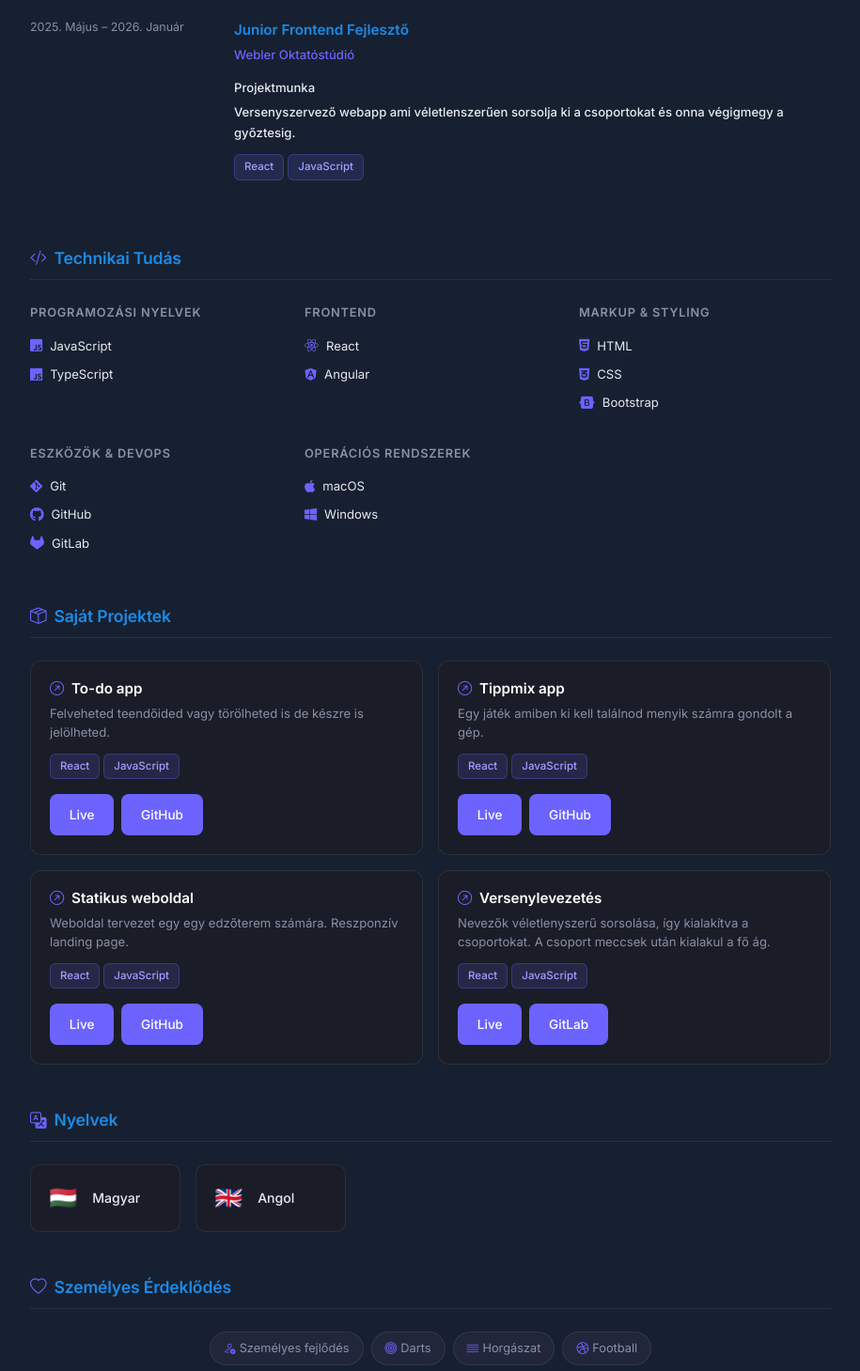
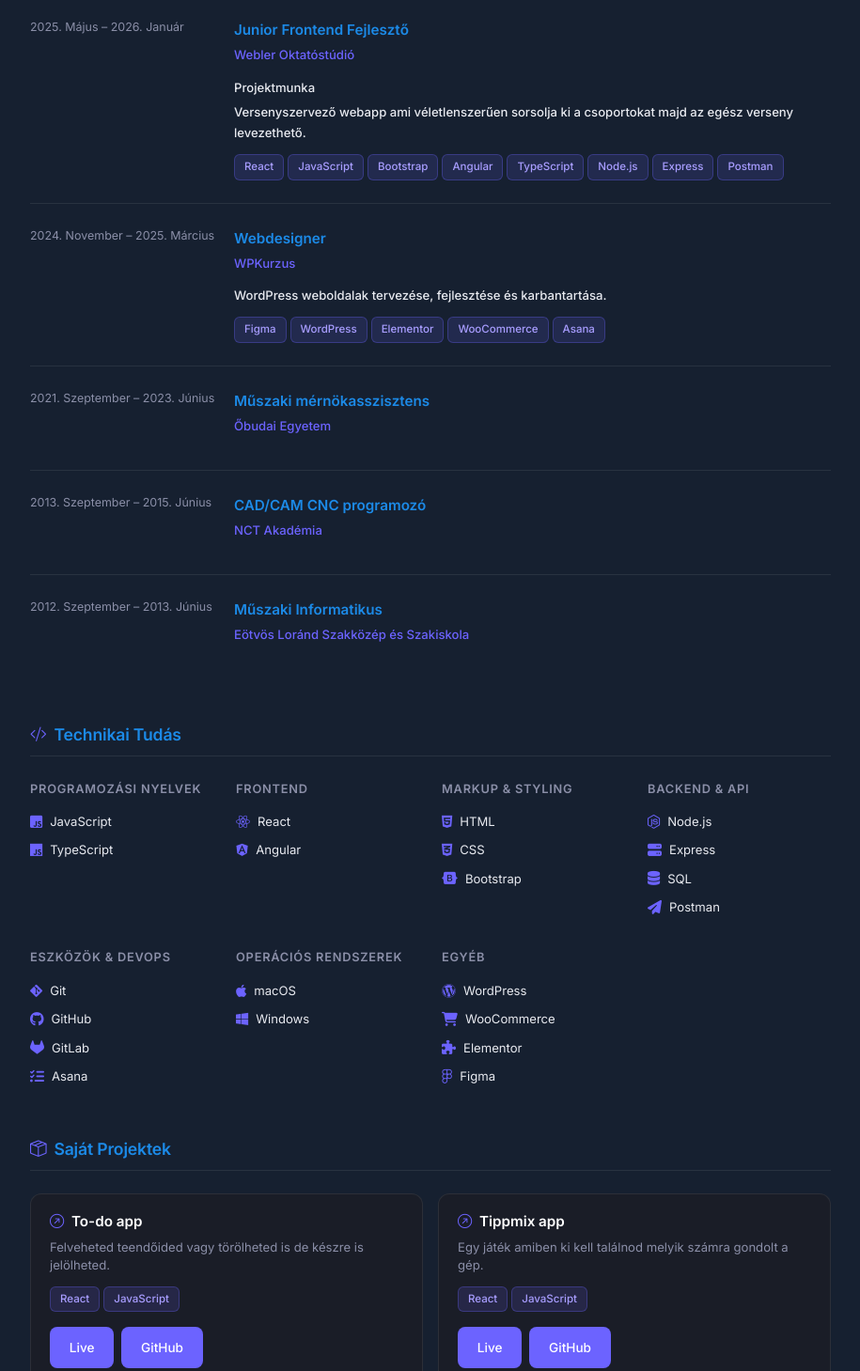
Before and after one commit to Pitykee/portfolio, a plain HTML site: page index.html in a window 1280 px wide. Shown: the part 626-2085 px from the top of the page at 94% size, without its empty margins (182-1097 px from the left). Drawn offline with nearby package versions, Linux system fonts and the light colour scheme.

Commit message:
expansion

```diff
--- a/index.html
+++ b/index.html
@@ -79,12 +79,12 @@
               Junior Frontend Fejlesztő | Webdesigner
             </p>
             <p class="hero-desc mb-3">
-              Szeretek alkotni és olyan dolgokon dolgozni, amik értéket
-              teremtenek. Folyamatosan fejlesztem magam, nyitott vagyok az új
-              dolgokra, és jól érzem magam olyan helyzetekben, ahol van kihívás,
-              gondolkodni kell és problémákat megoldani. A sport sokat adott
-              nekem, megtanultam csapatban együtt dolgozni, de ha kell, önállóan
-              is helytállok.
+              IT-s területen keresek lehetőséget, ahol a technikai tudásomat,
+              precíz, problémaközpontú gondolkodásomat és korábbi műszaki/CAD
+              hátteremet kamatoztathatom. Folyamatosan fejlesztem magam, nyitott
+              vagyok új technológiákra. A versenysport évei megtanítottak
+              csapatban dolgozni, célra fókuszáltan, kitartóan, de önállóan is
+              helytállok.
             </p>
 
             <!-- Contacts -->
@@ -159,11 +159,73 @@
               <p class="mb-1 timeline-text">Projektmunka</p>
               <p class="timeline-text">
                 Versenyszervező webapp ami véletlenszerűen sorsolja ki a
-                csoportokat és onna végigmegy a győztesig.
+                csoportokat majd az egész verseny levezethető.
               </p>
               <div class="d-flex flex-wrap gap-1 mt-2">
-                <span class="tag">React</span
-                ><span class="tag">JavaScript</span>
+                <span class="tag">React</span>
+                <span class="tag">JavaScript</span>
+                <span class="tag">Bootstrap</span>
+                <span class="tag">Angular</span>
+                <span class="tag">TypeScript</span>
+                <span class="tag">Node.js</span>
+                <span class="tag">Express</span>
+                <span class="tag">Postman</span>
+              </div>
+            </div>
+          </div>
+        </div>
+        <div class="timeline-item">
+          <div class="row g-3">
+            <div class="col-md-3">
+              <div class="timeline-date">2024. November – 2025. Március</div>
+            </div>
+            <div class="col-md-9">
+              <div class="timeline-role">Webdesigner</div>
+              <div class="timeline-company">WPKurzus</div>
+              <p class="timeline-text">
+                WordPress weboldalak tervezése, fejlesztése és karbantartása.
+              </p>
+              <div class="d-flex flex-wrap gap-1 mt-2">
+                <span class="tag">Figma</span>
+                <span class="tag">WordPress</span>
+                <span class="tag">Elementor</span>
+                <span class="tag">WooCommerce</span>
+                <span class="tag">Asana</span>
+              </div>
+            </div>
+          </div>
+        </div>
+        <div class="timeline-item">
+          <div class="row g-3">
+            <div class="col-md-3">
+              <div class="timeline-date">2021. Szeptember – 2023. Június</div>
+            </div>
+            <div class="col-md-9">
+              <div class="timeline-role">Műszaki mérnökasszisztens</div>
+              <div class="timeline-company">Őbudai Egyetem</div>
+            </div>
+          </div>
+        </div>
+        <div class="timeline-item">
+          <div class="row g-3">
+            <div class="col-md-3">
+              <div class="timeline-date">2013. Szeptember – 2015. Június</div>
+            </div>
+            <div class="col-md-9">
+              <div class="timeline-role">CAD/CAM CNC programozó</div>
+              <div class="timeline-company">NCT Akadémia</div>
+            </div>
+          </div>
+        </div>
+        <div class="timeline-item">
+          <div class="row g-3">
+            <div class="col-md-3">
+              <div class="timeline-date">2012. Szeptember – 2013. Június</div>
+            </div>
+            <div class="col-md-9">
+              <div class="timeline-role">Műszaki Informatikus</div>
+              <div class="timeline-company">
+                Eötvös Loránd Szakközép és Szakiskola
               </div>
             </div>
           </div>
@@ -176,7 +238,7 @@
           <i class="bi bi-code-slash me-2"></i>Technikai Tudás
         </h2>
         <div class="row g-4">
-          <div class="col-md-4">
+          <div class="col-md-3">
             <div class="skills-category-title">Programozási nyelvek</div>
             <div class="d-flex align-items-center gap-2 mb-2">
               <i class="fab fa-js-square skill-icon"></i>
@@ -188,7 +250,7 @@
             </div>
           </div>
 
-          <div class="col-md-4">
+          <div class="col-md-3">
             <div class="skills-category-title">Frontend</div>
             <div class="d-flex align-items-center gap-2 mb-2">
               <i class="fab fa-react skill-icon"></i>
@@ -200,7 +262,7 @@
             </div>
           </div>
 
-          <div class="col-md-4">
+          <div class="col-md-3">
             <div class="skills-category-title">Markup &amp; Styling</div>
             <div class="d-flex align-items-center gap-2 mb-2">
               <i class="fab fa-html5 skill-icon"></i>
@@ -216,7 +278,27 @@
             </div>
           </div>
 
-          <div class="col-md-4">
+          <div class="col-md-3">
+            <div class="skills-category-title">Backend &amp; API</div>
+            <div class="d-flex align-items-center gap-2 mb-2">
+              <i class="fab fa-node-js skill-icon"></i>
+              <span class="skill-name-col">Node.js</span>
+            </div>
+            <div class="d-flex align-items-center gap-2 mb-2">
+              <i class="fas fa-server skill-icon"></i>
+              <span class="skill-name-col">Express</span>
+            </div>
+            <div class="d-flex align-items-center gap-2 mb-2">
+              <i class="fas fa-database skill-icon"></i>
+              <span class="skill-name-col">SQL</span>
+            </div>
+            <div class="d-flex align-items-center gap-2 mb-2">
+              <i class="fas fa-paper-plane skill-icon"></i>
+              <span class="skill-name-col">Postman</span>
+            </div>
+          </div>
+
+          <div class="col-md-3">
             <div class="skills-category-title">Eszközök &amp; DevOps</div>
             <div class="d-flex align-items-center gap-2 mb-2">
               <i class="fab fa-git-alt skill-icon"></i>
@@ -230,9 +312,13 @@
               <i class="fab fa-gitlab skill-icon"></i>
               <span class="skill-name-col">GitLab</span>
             </div>
+            <div class="d-flex align-items-center gap-2 mb-2">
+              <i class="fas fa-tasks skill-icon"></i>
+              <span class="skill-name-col">Asana</span>
+            </div>
           </div>
 
-          <div class="col-md-4">
+          <div class="col-md-3">
             <div class="skills-category-title">Operációs Rendszerek</div>
             <div class="d-flex align-items-center gap-2 mb-2">
               <i class="fab fa-apple skill-icon"></i>
@@ -241,6 +327,26 @@
             <div class="d-flex align-items-center gap-2 mb-2">
               <i class="fab fa-windows skill-icon"></i>
               <span class="skill-name-col">Windows</span>
+            </div>
+          </div>
+
+          <div class="col-md-3">
+            <div class="skills-category-title">Egyéb</div>
+            <div class="d-flex align-items-center gap-2 mb-2">
+              <i class="fab fa-wordpress skill-icon"></i>
+              <span class="skill-name-col">WordPress</span>
+            </div>
+            <div class="d-flex align-items-center gap-2 mb-2">
+              <i class="fas fa-shopping-cart skill-icon"></i>
+              <span class="skill-name-col">WooCommerce</span>
+            </div>
+            <div class="d-flex align-items-center gap-2 mb-2">
+              <i class="fas fa-puzzle-piece skill-icon"></i>
+              <span class="skill-name-col">Elementor</span>
+            </div>
+            <div class="d-flex align-items-center gap-2 mb-2">
+              <i class="fab fa-figma skill-icon"></i>
+              <span class="skill-name-col">Figma</span>
             </div>
           </div>
         </div>
@@ -289,7 +395,7 @@
                 Tippmix app
               </h3>
               <p>
-                Egy játék amiben ki kell találnod menyik számra gondolt a gép.
+                Egy játék amiben ki kell találnod melyik számra gondolt a gép.
               </p>
               <div class="d-flex flex-wrap gap-1">
                 <span class="tag">React</span
@@ -318,7 +424,7 @@
                 Statikus weboldal
               </h3>
               <p>
-                Weboldal tervezet egy egy edzőterem számára. Reszponzív landing
+                Weboldal tervezet egy edzőterem számára. Reszponzív landing
                 page.
               </p>
               <div class="d-flex flex-wrap gap-1">
@@ -349,7 +455,7 @@
               </h3>
               <p>
                 Nevezők véletlenyszerű sorsolása, így kialakítva a csoportokat.
-                A csoport meccsek után kialakul a fő ág.
+                A verseny az elejétől a végéig lebonyolítható.
               </p>
               <div class="d-flex flex-wrap gap-1">
                 <span class="tag">React</span
```
Also changed, not shown: 1 other file.
